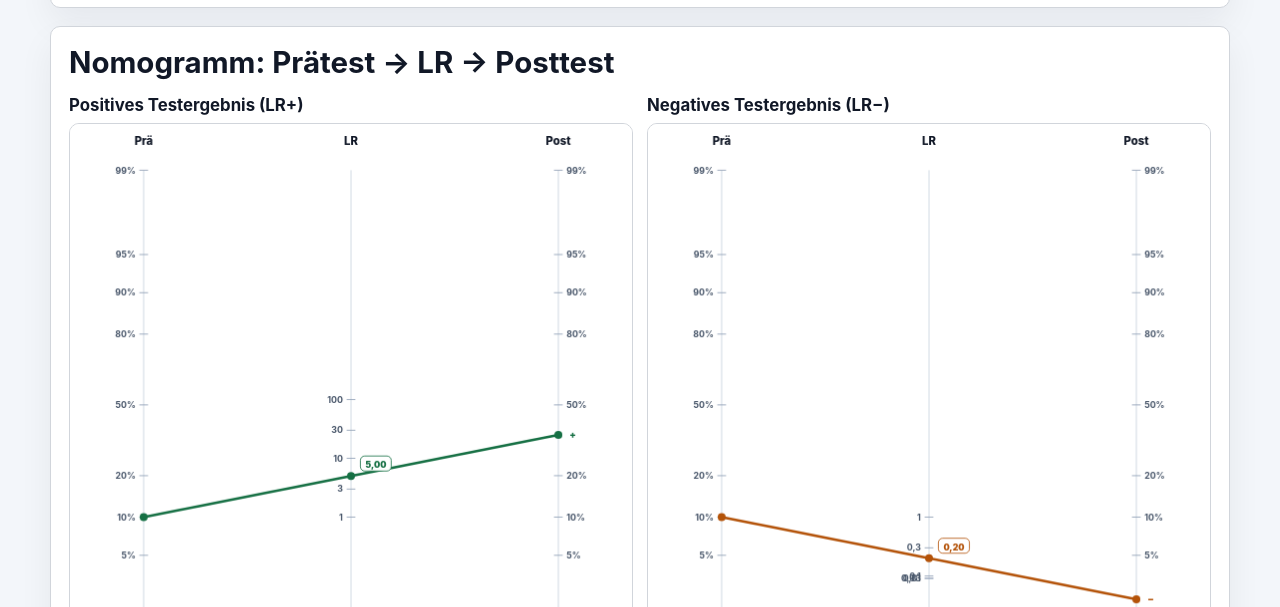
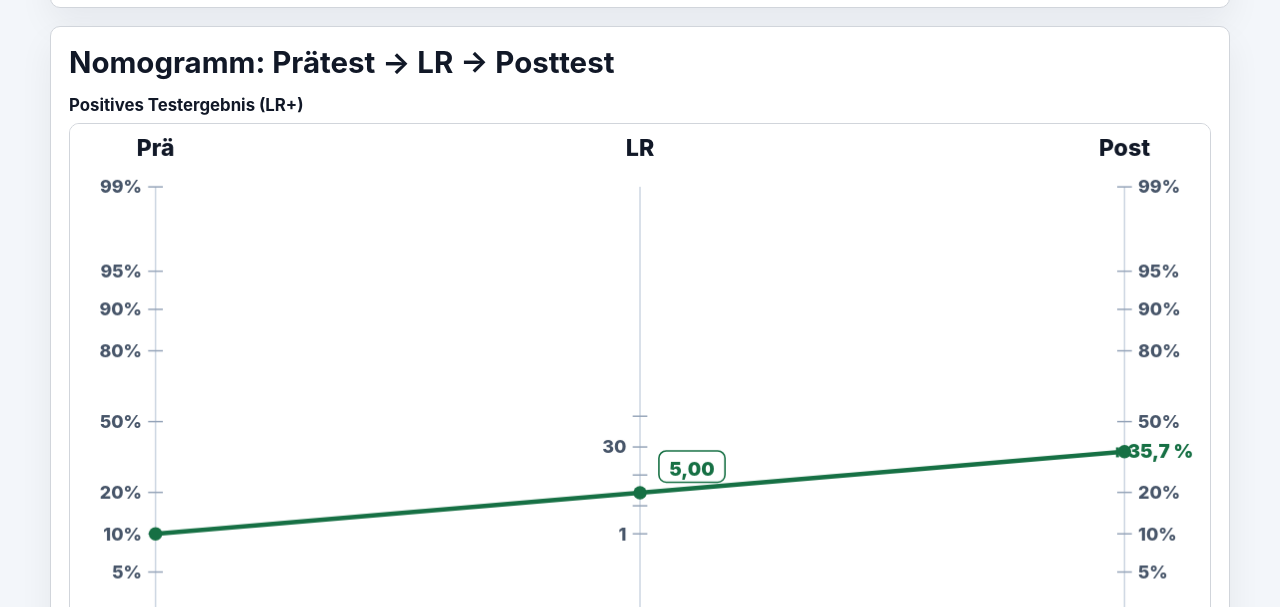
Before and after one commit to bummsgeordy/LikelihoodMD, a website: page public/simulation/index.html in a window 1280 px wide. Shown: the part 345-952 px from the top of the page. Drawn offline with Linux system fonts and the light colour scheme.

Commit message:
Improve simulation nomogram readability

```diff
--- a/public/simulation/index.html
+++ b/public/simulation/index.html
@@ -107,8 +107,8 @@
 
       .nomogram-panels {
         display: grid;
-        grid-template-columns: repeat(2, minmax(0, 1fr));
-        gap: 14px;
+        grid-template-columns: 1fr;
+        gap: 18px;
         margin-top: 16px;
       }
 
@@ -123,8 +123,8 @@
       canvas {
         display: block;
         width: 100%;
-        height: min(58vw, 560px);
-        min-height: 390px;
+        height: clamp(500px, 46vw, 640px);
+        min-height: 500px;
         border: 1px solid var(--border);
         border-radius: 10px;
         background: #fff;
@@ -296,7 +296,8 @@
         }
 
         canvas {
-          height: 420px;
+          height: 460px;
+          min-height: 460px;
         }
 
         h1 {
@@ -316,8 +317,8 @@
         }
 
         canvas {
-          min-height: 340px;
-          height: 360px;
+          min-height: 380px;
+          height: 390px;
         }
       }
     </style>
@@ -514,10 +515,10 @@
       }
 
       function createLayout(width, height) {
-        const scale = Math.min(width / 900, height / 560);
-        const top = 74 * scale;
-        const bottom = height - 68 * scale;
-        const sideMargin = 118 * scale;
+        const scale = Math.min(width / 980, height / 560);
+        const top = 60 * scale;
+        const bottom = height - 52 * scale;
+        const sideMargin = Math.max(58 * scale, Math.min(86 * scale, width * 0.075));
         return {
           top,
           bottom,
@@ -578,10 +579,11 @@
           context.lineTo(x, layout.bottom);
           context.stroke();
           context.fillStyle = "#111827";
-          context.font = `800 ${18 * layout.scale}px -apple-system, BlinkMacSystemFont, "Segoe UI", sans-serif`;
+          context.font = `800 ${22 * layout.scale}px -apple-system, BlinkMacSystemFont, "Segoe UI", sans-serif`;
           context.textAlign = "center";
-          context.fillText(axisLabel, x, 34 * layout.scale);
-          context.font = `700 ${14 * layout.scale}px -apple-system, BlinkMacSystemFont, "Segoe UI", sans-serif`;
+          context.fillText(axisLabel, x, 30 * layout.scale);
+          context.font = `800 ${17 * layout.scale}px -apple-system, BlinkMacSystemFont, "Segoe UI", sans-serif`;
+          let lastLabelY = Number.NEGATIVE_INFINITY;
           ticks.forEach(tick => {
             const y = mapper(tick);
             context.strokeStyle = "#94a3b8";
@@ -592,7 +594,14 @@
             context.fillStyle = "#475569";
             context.textAlign = x === layout.xPost ? "left" : "right";
             const text = axisLabel === "LR" ? String(tick).replace(".", ",") : `${Math.round(tick * 100)}%`;
-            context.fillText(text, x === layout.xPost ? x + 13 * layout.scale : x - 13 * layout.scale, y + 5 * layout.scale);
+            const minTickGap = axisLabel === "LR" ? 31 * layout.scale : 22 * layout.scale;
+            const skipForCurrentValue = axisLabel === "LR" && Math.abs(y - lrPoint.y) < 28 * layout.scale;
+            const skipForCollision = Math.abs(y - lastLabelY) < minTickGap;
+            if (!skipForCurrentValue && !skipForCollision) {
+              const textX = x === layout.xPost ? x + 13 * layout.scale : x - 13 * layout.scale;
+              context.fillText(text, textX, y + 6 * layout.scale);
+              lastLabelY = y;
+            }
           });
         }
 
@@ -614,21 +623,25 @@
           context.fill();
         });
 
-        context.font = `900 ${15 * layout.scale}px -apple-system, BlinkMacSystemFont, "Segoe UI", sans-serif`;
+        context.font = `900 ${18 * layout.scale}px -apple-system, BlinkMacSystemFont, "Segoe UI", sans-serif`;
         context.textAlign = "left";
-        context.fillText(label, postPoint.x + 18 * layout.scale, postPoint.y + 5 * layout.scale);
+        const endpointLabel = `${label} ${formatPercent(posttest)}`;
+        const endpointLabelWidth = context.measureText(endpointLabel).width;
+        const endpointX = Math.min(postPoint.x + 18 * layout.scale, width - endpointLabelWidth - 16 * layout.scale);
+        const endpointY = clamp(postPoint.y + 6 * layout.scale, layout.top + 19 * layout.scale, layout.bottom - 8 * layout.scale);
+        context.fillText(endpointLabel, endpointX, endpointY);
 
         const ratioLabel = formatRatio(likelihoodRatio);
-        context.font = `900 ${14 * layout.scale}px -apple-system, BlinkMacSystemFont, "Segoe UI", sans-serif`;
-        const paddingX = 8 * layout.scale;
-        const paddingY = 5 * layout.scale;
+        context.font = `900 ${18 * layout.scale}px -apple-system, BlinkMacSystemFont, "Segoe UI", sans-serif`;
+        const paddingX = 10 * layout.scale;
+        const paddingY = 6 * layout.scale;
         const labelWidth = context.measureText(ratioLabel).width + paddingX * 2;
-        const labelHeight = 24 * layout.scale;
-        const labelX = layout.xLr + 15 * layout.scale;
-        const labelY = clamp(lrPoint.y - labelHeight - 8 * layout.scale, layout.top + 4 * layout.scale, layout.bottom - labelHeight - 4 * layout.scale);
+        const labelHeight = 30 * layout.scale;
+        const labelX = layout.xLr + 18 * layout.scale;
+        const labelY = clamp(lrPoint.y - labelHeight - 10 * layout.scale, layout.top + 4 * layout.scale, layout.bottom - labelHeight - 4 * layout.scale);
         context.fillStyle = "#fff";
         context.strokeStyle = color;
-        context.lineWidth = 1.3 * layout.scale;
+        context.lineWidth = 1.5 * layout.scale;
         context.beginPath();
         context.roundRect(labelX, labelY, labelWidth, labelHeight, 7 * layout.scale);
         context.fill();
```
